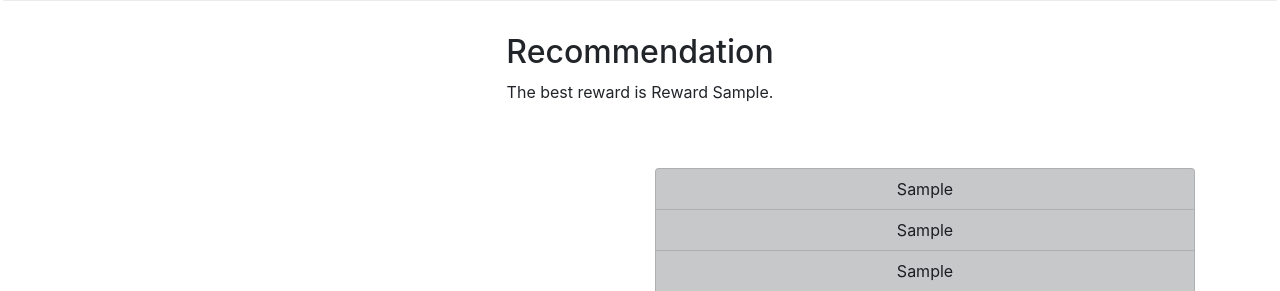
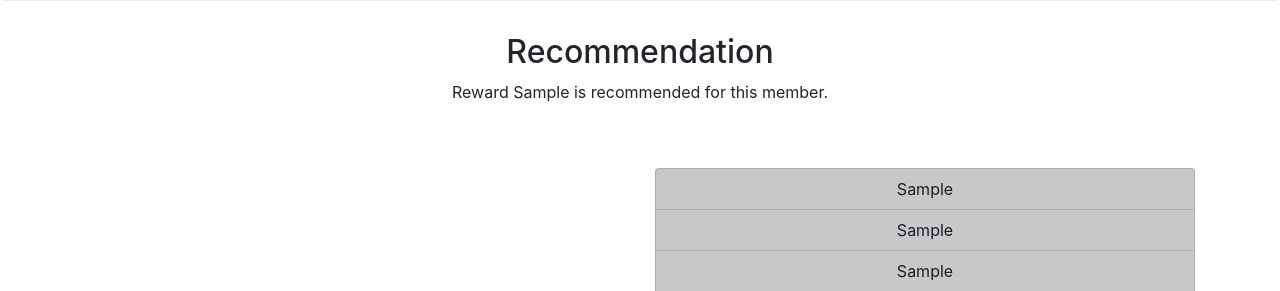
Before and after one commit to blowe615/starbucks_offers, a Flask app: template app/templates/go.html in a window 1280 px wide. Shown: the part 403-694 px from the top of the page. Run offline with Flask 2, Linux system fonts and the light colour scheme; the template is opened without the code that fills it: most values are stand-ins (such as "Sample title", 1, 10 or a date in 2020); parts of the project's set-up code (start-up, migrations or seed data) failed here and were passed over; some libraries are stand-ins or nearby versions.

Commit message:
style: Change wording of Recommendation

```diff
--- a/app/templates/go.html
+++ b/app/templates/go.html
@@ -10,7 +10,7 @@
 {% block content %}
     <h2 class="text-center">Recommendation</h2>
         <p class="text-center">
-          The best reward is Reward {{best_reward}}.
+          Reward {{best_reward}} is recommended for this member.
         </p>
         <!--chart-->
         <div id="chart" class="container mt-3 text-center">
```
